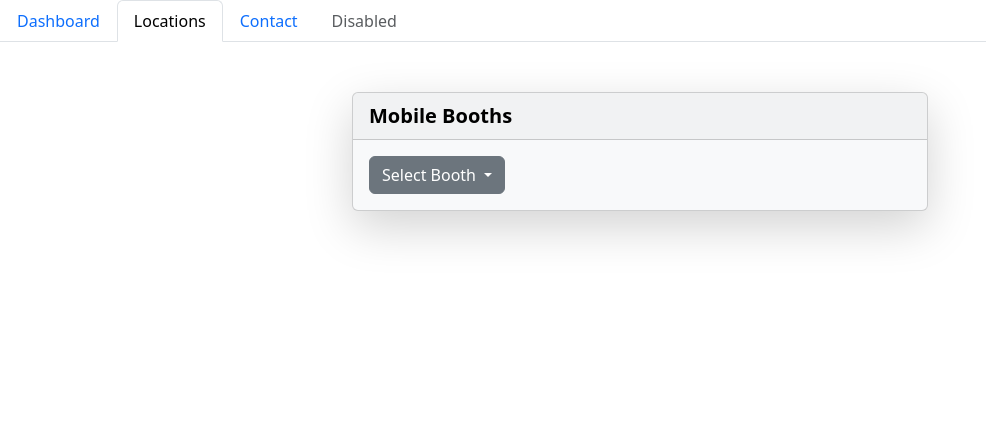
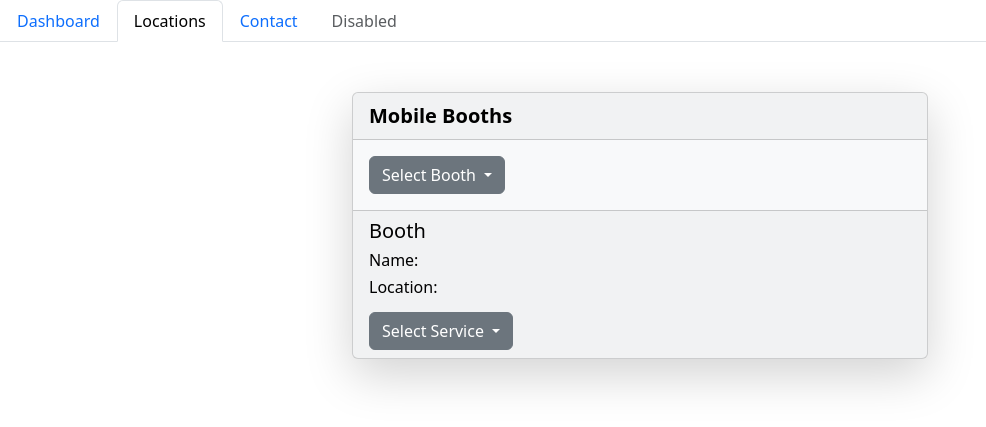
Before and after one commit to EmmanuelPhiri20/wina-bwangu, a PHP site: page / in a window 1280 px wide, after a click on "Locations". Shown: the part 56-483 px from the top of the page, without its empty margins (0-986 px from the left). Run offline with PHP 8.4, Linux system fonts and the light colour scheme; some libraries are stand-ins or nearby versions.

Commit message:
Add drop down for service selection.

```diff
--- a/index.php
+++ b/index.php
@@ -32,7 +32,21 @@
                         <button class="btn btn-secondary dropdown-toggle" type="button" id="dropdownMenuButton" data-bs-toggle="dropdown" aria-haspopup="true" aria-expanded="false">
                             Select Booth
                         </button>
-                        <ul class="dropdown-menu" id="myDropdown" aria-labelledby="dropdownMenuButton">
+                        <ul class="dropdown-menu booth-dropdown" id="myDropdown" aria-labelledby="dropdownMenuButton">
+                            <!-- Dropdown items will be loaded here -->
+                        </ul>
+                    </div>
+                </div>
+                <div class="card-footer">
+                    <h5>Booth</h5>
+                    <h6>Name: </h6> <span id="boothName"></span>
+                    <h6>Location: </h6> <span id="boothLocation"></span>
+
+                    <div class="dropdown" style="margin-top: 15px;">
+                        <button class="btn btn-secondary dropdown-toggle" type="button" id="dropdownMenuButton2" data-bs-toggle="dropdown" aria-haspopup="true" aria-expanded="false">
+                            Select Service
+                        </button>
+                        <ul class="dropdown-menu service-dropdown" aria-labelledby="dropdownMenuButton2">
                             <!-- Dropdown items will be loaded here -->
                         </ul>
                     </div>
@@ -55,8 +69,8 @@
                 url: 'core/location-data.php', // URL of your PHP script
                 method: 'GET',
                 success: function (data) {
-                    $('.dropdown-menu').empty();
-                    $('.dropdown-menu').append(data); // Replace the content of the dropdown menu
+                    $('.booth-dropdown').empty();
+                    $('.booth-dropdown').append(data); // Replace the content of the dropdown menu
                 },
                 error: function (xhr, status, error) {
                     console.log("OH NOO");
```
